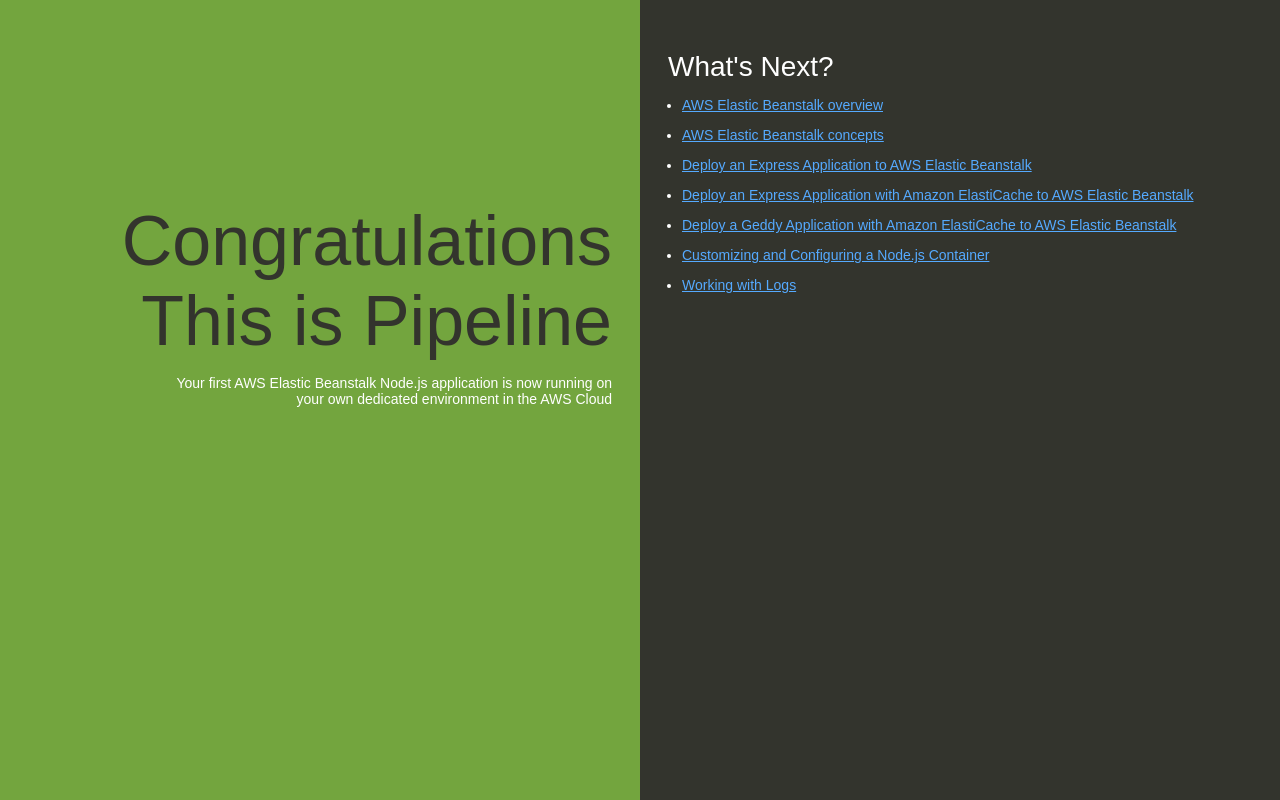
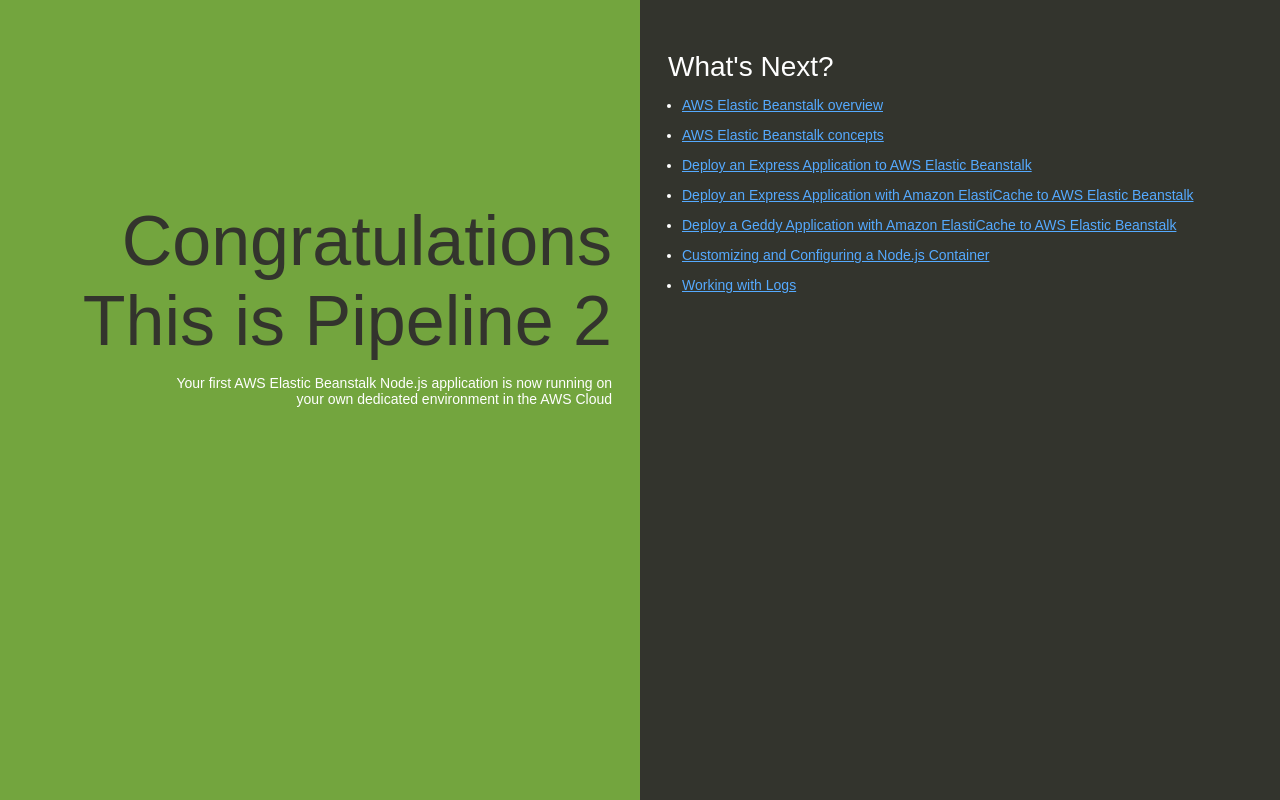
Before and after one commit to jotiramsc/pipelinedemo, a website: page index.html in a window 1280 px wide. Drawn offline with Linux system fonts and the light colour scheme.

Commit message:
second commit

```diff
--- a/index.html
+++ b/index.html
@@ -74,7 +74,7 @@
   </head>
   <body>
     <div class="textColumn">
-      <h1>Congratulations This is Pipeline</h1>
+      <h1>Congratulations This is Pipeline 2</h1>
       <p>Your first AWS Elastic Beanstalk Node.js application is now running on your own dedicated environment in the AWS Cloud</p>
     </div>
     <div class="linksColumn">
```
